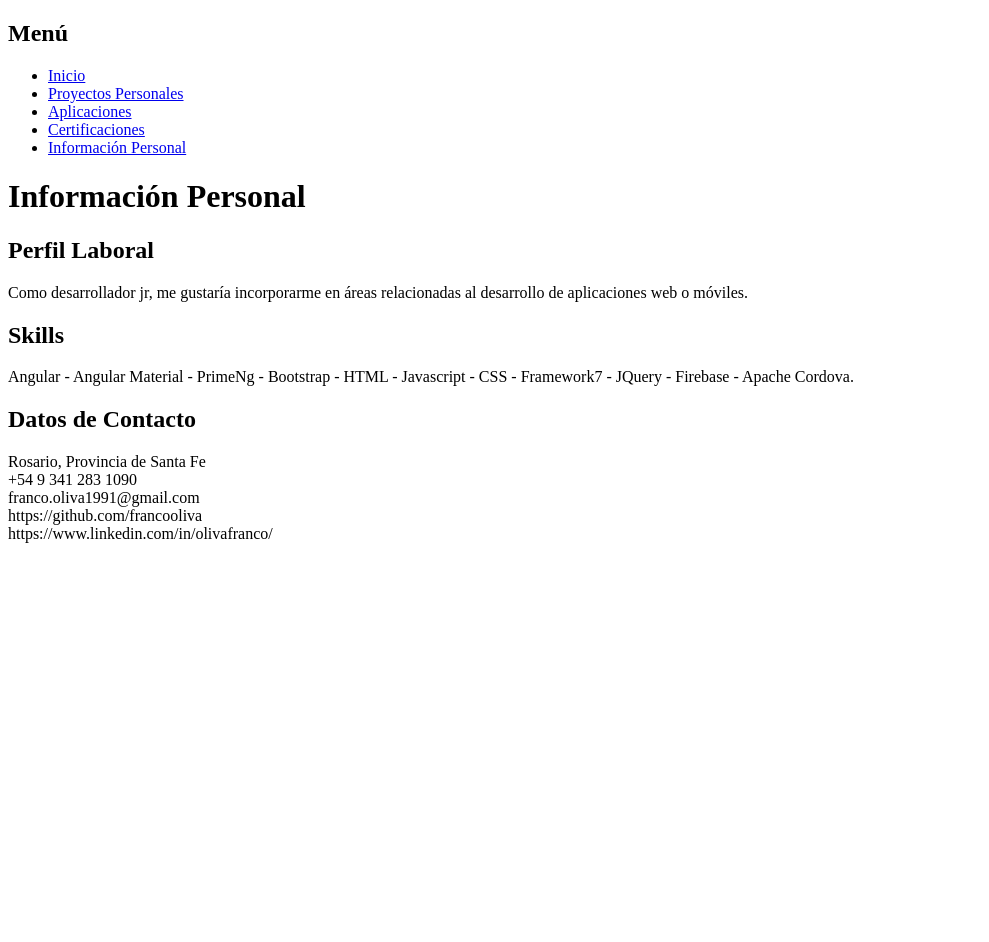
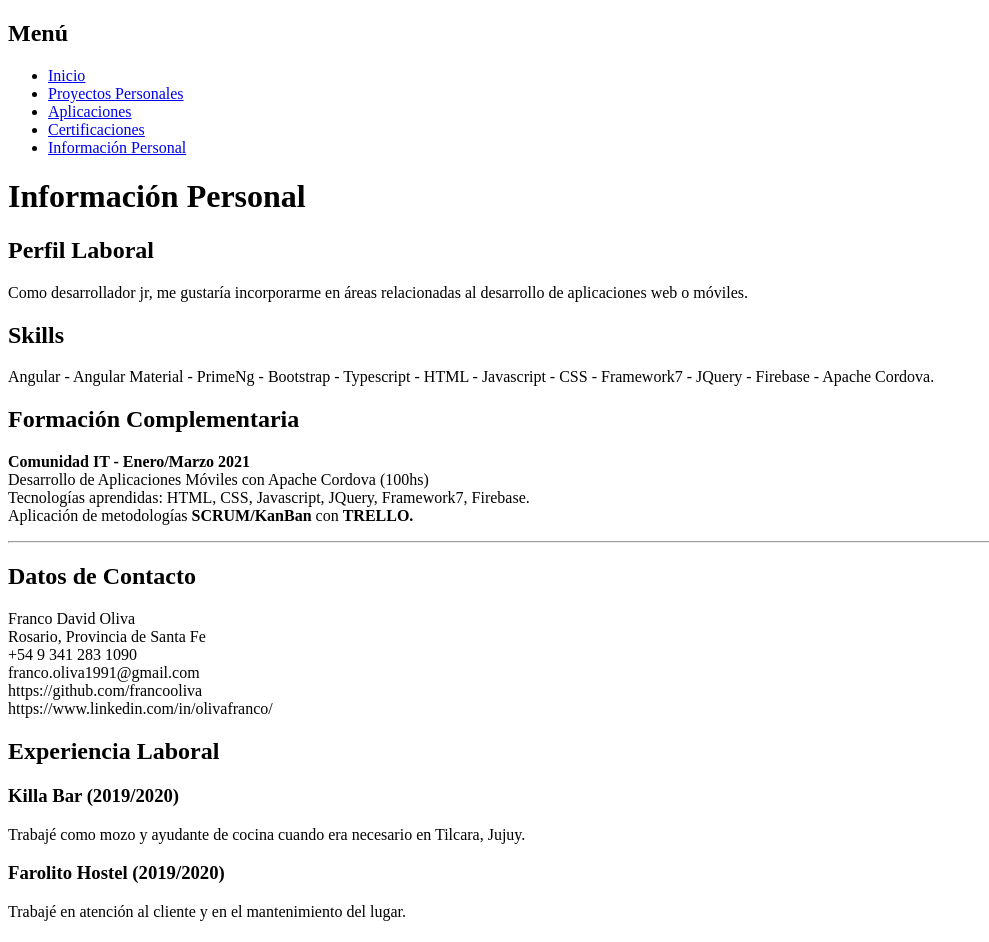
Before and after one commit to FrancoOliva/olivafranco, an Angular app: page /info-personal in a window 1280 px wide. Shown: the top 942 px of the page, without its empty margins (0-989 px from the left). Before the commit the page ends 800 px from the top, so only its background shows below. Built offline with nearby package versions, Linux system fonts and the light colour scheme.

Commit message:
Pequeños cambios v2

```diff
--- a/src/app/secciones/paginas/sobremi/sobremi.component.html
+++ b/src/app/secciones/paginas/sobremi/sobremi.component.html
@@ -5,16 +5,57 @@
     Como desarrollador jr, me gustaría incorporarme en áreas relacionadas al desarrollo de aplicaciones web o móviles.
 </p>
 
-<h2>Skills</h2>
+<!-- Skills -->
+<div>
+    <h2>Skills</h2>
 <p>
-    Angular - Angular Material - PrimeNg - Bootstrap - HTML - Javascript - CSS - Framework7 - JQuery - Firebase - Apache Cordova.
+    Angular - Angular Material - PrimeNg - Bootstrap - Typescript - HTML - Javascript - CSS - Framework7 - JQuery - Firebase - Apache Cordova.
 </p>
+</div>
 
-<h2>Datos de Contacto</h2>
+<!-- Formación Complementaria -->
+<div>
+    <h2>Formación Complementaria</h2>
 <p>
+    <strong>Comunidad IT - Enero/Marzo 2021</strong><br>
+    Desarrollo de Aplicaciones Móviles con Apache Cordova (100hs)<br>
+    Tecnologías aprendidas: HTML, CSS, Javascript, JQuery, Framework7, Firebase.<br>
+    Aplicación de metodologías <strong>SCRUM/KanBan</strong> con <strong>TRELLO.</strong>
+</p>
+</div>
+
+<hr>
+
+<!-- Datos de Contacto -->
+<div>
+    <h2>Datos de Contacto</h2>
+<p>
+    Franco David Oliva<br>
     Rosario, Provincia de Santa Fe<br>
     +54 9 341 283 1090<br>
     franco.oliva1991@gmail.com<br>
     https://github.com/francooliva<br>
     https://www.linkedin.com/in/olivafranco/
 </p>
+</div>
+
+
+<!-- Experiencia Laboral -->
+<div>
+    <h2>Experiencia Laboral</h2>
+
+<h3>Killa Bar (2019/2020)</h3>
+<p>
+    Trabajé como mozo y ayudante de cocina cuando era necesario en Tilcara, Jujuy.
+</p>
+
+<h3>Farolito Hostel (2019/2020)</h3>
+<p>
+    Trabajé en atención al cliente y en el mantenimiento del lugar.
+</p>
+
+<h3>Dynatac Phone Contact Center (2012/2019)</h3>
+<p>
+    Trabajé como activador realizando tareas administrativas, control de gestiones y también cuento con experiencia en ventas telefónicas.
+</p>
+</div>
```
